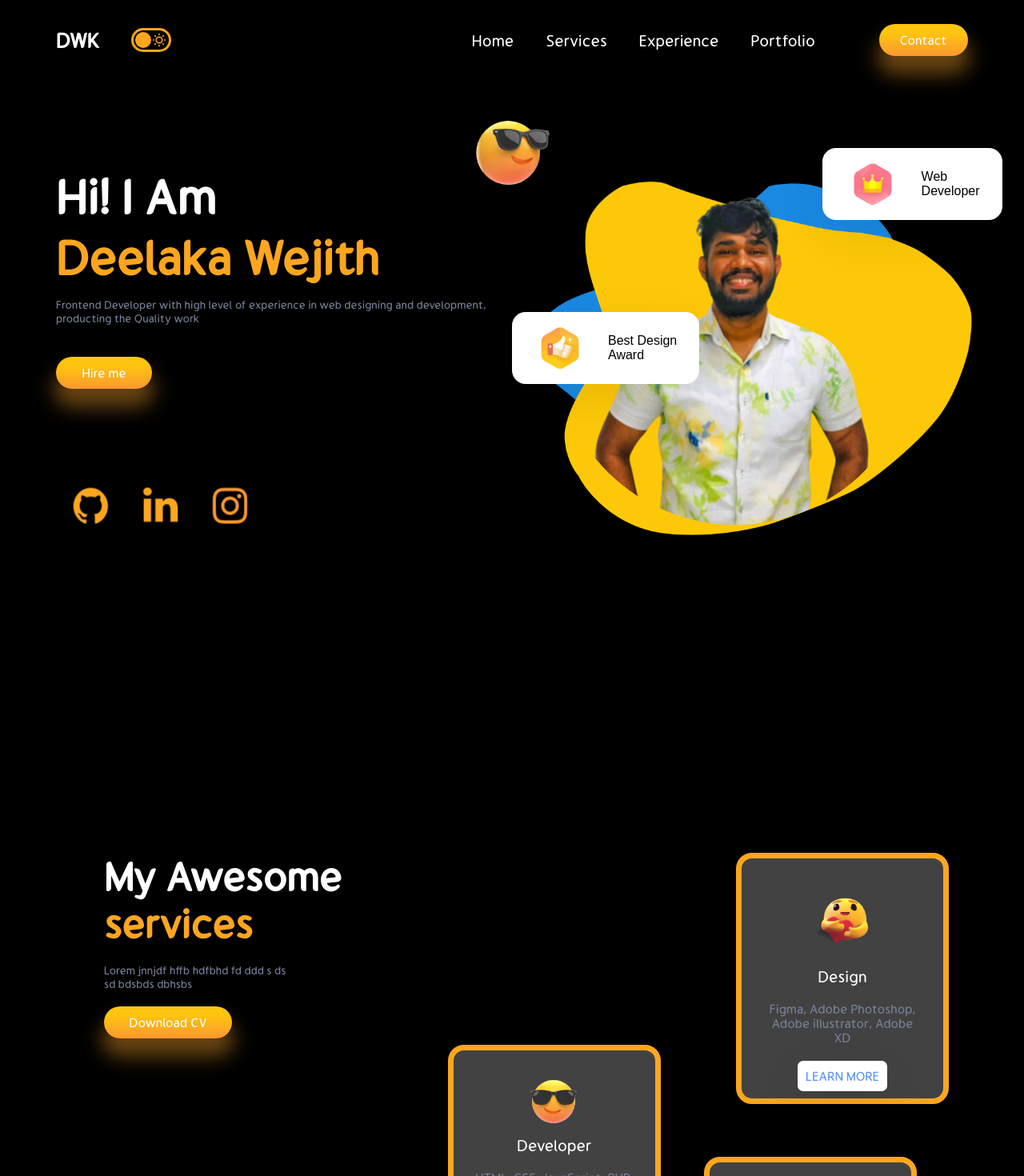
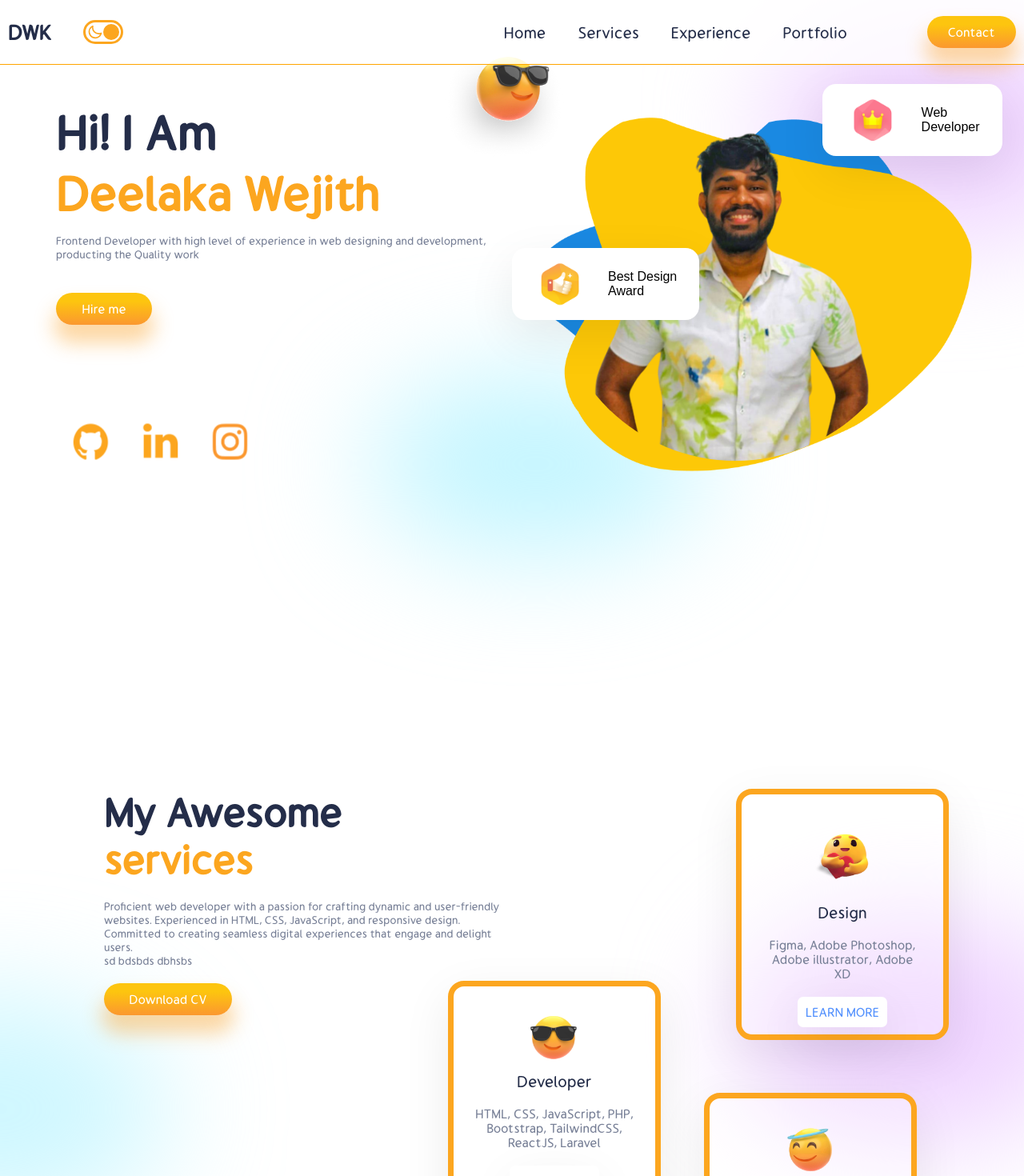
Before and after one commit to deelaka99/dee-wej-kar-portfolio, a React (Vite) app: page / in a window 1280 px wide. Shown: the top 1470 px of the page at 80% size. Built offline with nearby package versions, Linux system fonts and the light colour scheme.

Commit message:
added few changes

```diff
--- a/src/App.jsx
+++ b/src/App.jsx
@@ -17,7 +17,7 @@ function App() {
     <div
       className="App"
       style={{
-        background: darkMode ? "black" : "",
+        background: darkMode ? "#121212" : "",
         color: darkMode ? "white" : "",
       }}
     >
--- a/src/Context.jsx
+++ b/src/Context.jsx
@@ -2,7 +2,7 @@ import { createContext, useReducer } from "react";
 
 export const themeContext = createContext();
 
-const initialState = { darkMode: true };
+const initialState = { darkMode: false };
 
 const themeReducer = (state, action) => {
   switch (action.type) {
--- a/src/components/contact/Contact.jsx
+++ b/src/components/contact/Contact.jsx
@@ -33,7 +33,7 @@ function Contact() {
   };
 
   return (
-    <div className="contact-form">
+    <div className="contact-form" id="Contact">
       <div className="w-left">
         <div className="awesome">
           <span style={{color:darkMode?'white':''}}>Get in touch</span>
@@ -50,15 +50,15 @@ function Contact() {
             type="text"
             name="user_name"
             className="user"
-            placeholder="Name"
+            placeholder="Name" style={{background:darkMode ?"#444444":"",color:darkMode?"white":""}}
           />
           <input
             type="email"
             name="user_email"
             className="user"
-            placeholder="Email"
+            placeholder="Email" style={{background:darkMode ?"#444444":"",color:darkMode?"white":""}}
           />
-          <textarea name="message" className="user" placeholder="Message" />
+          <textarea name="message" className="user" placeholder="Message"  style={{background:darkMode ?"#444444":"",color:darkMode?"white":""}}/>
           <input type="submit" value="Send" className="button" />
           <span>{done && "Thanks for contactin me!"}</span>
           <div
--- a/src/components/experience/Experience.jsx
+++ b/src/components/experience/Experience.jsx
@@ -10,17 +10,17 @@ const Experience = () => {
     <div className='experience' id='Experience'>
       <div className="achievement">
         <div className="circle" style={{color:darkMode?'black':''}}>4+</div>
-        <span>Years</span>
+        <span style={{color:darkMode?'white':''}}>Years</span>
         <span>Experience</span>
       </div>
       <div className="achievement">
         <div className="circle" style={{color:darkMode?'black':''}}>4+</div>
-        <span>Completed</span>
+        <span style={{color:darkMode?'white':''}}>Completed</span>
         <span>Projects</span>
       </div>
       <div className="achievement">
         <div className="circle" style={{color:darkMode?'black':''}}>2+</div>
-        <span>Companies</span>
+        <span style={{color:darkMode?'white':''}}>Companies</span>
         <span>Work</span>
       </div>
     </div>
--- a/src/components/experience/experience.css
+++ b/src/components/experience/experience.css
@@ -5,6 +5,7 @@
   gap: 5rem;
   height: 30vh;
   margin-bottom: 8rem;
+  padding-top: 5rem;
   color: var(--black);
 }
 
--- a/src/components/intro/Intro.jsx
+++ b/src/components/intro/Intro.jsx
@@ -13,14 +13,14 @@ import FloatingDiv from "../floatingDiv/FloatingDiv";
 import { themeContext } from "../../Context";
 import { useContext } from "react";
 import { motion } from "framer-motion";
+import { Link } from "react-scroll";
 
 const Intro = () => {
   const transition = { duration: 2, type: "spring" };
-
   const theme = useContext(themeContext);
   const darkMode = theme.state.darkMode;
   return (
-    <div className="intro">
+    <div className="intro" id="Intro">
       <div className="i-left">
         <div className="i-name">
           <span style={{ color: darkMode ? "white" : "" }}>Hi! I Am</span>
@@ -30,7 +30,9 @@ const Intro = () => {
             and development, producting the Quality work
           </span>
         </div>
+        <Link spy={true} to="Contact" smooth={true}>
         <button className="button i-button">Hire me</button>
+        </Link>
         <div className="i-icons">
           <a href="">
             <img src={Github} alt="github" />
--- a/src/components/intro/intro.css
+++ b/src/components/intro/intro.css
@@ -113,7 +113,7 @@
 @media screen and (max-width:480px){
   .intro{
     flex-direction: column;
-    height: 64rem;
+    height: 80rem;
     gap: 7rem;
   }
 
--- a/src/components/navbar/Navbar.jsx
+++ b/src/components/navbar/Navbar.jsx
@@ -2,13 +2,14 @@ import React from "react";
 import "./navbar.css";
 import Toggle from "../Toggle/Toggle";
 import { Link } from "react-scroll";
-import Services from "../services/Services";
-import Experience from "../experience/Experience";
-import Portfolio from "../portfolio/Portfolio";
+import { themeContext } from "../../Context";
+import { useContext } from "react";
 
 const Navbar = () => {
+  const theme = useContext(themeContext);
+  const darkMode = theme.state.darkMode;
   return (
-    <div className="n-wrapper">
+    <div className="n-wrapper" style={{backgroundColor:darkMode?"rgba(0, 0, 0, 0.8)":""}}>
       <div className="n-left">
         <div className="n-name">DWK</div>
         <Toggle />
@@ -18,36 +19,28 @@ const Navbar = () => {
           <ul style={{ listStyleType: "none" }}>
             <Link
               spy={true}
-              to='Navbar'
+              to="Intro"
               smooth={true}
               activeClass="activeClass"
             >
               <li>Home</li>
             </Link>
-            <Link
-              spy={true}
-              to='Services'
-              smooth={true}
-            >
+            <Link spy={true} to="Services" smooth={true}>
               <li>Services</li>
             </Link>
-            <Link
-              spy={true}
-              to='Experience'
-              smooth={true}
-            >
+            <Link spy={true} to="Experience" smooth={true}>
               <li>Experience</li>
             </Link>
-            <Link
-              spy={true}
-              to='Portfolio'
-              smooth={true}
-            >
+            <Link spy={true} to="Portfolio" smooth={true}>
               <li>Portfolio</li>
             </Link>
           </ul>
         </div>
-        <button className="button n-button">Contact</button>
+        <div className="btn-holder">
+          <Link spy={true} to="Contact" smooth={true}>
+            <button className="button n-button">Contact</button>
+          </Link>
+        </div>
       </div>
     </div>
   );
--- a/src/components/navbar/navbar.css
+++ b/src/components/navbar/navbar.css
@@ -1,9 +1,18 @@
 .n-wrapper {
+  position: fixed;
+  width: 100%;
+  background-color: rgba(255, 255, 255, 0.8);
   height: 10vh;
   display: flex;
   justify-content: space-between;
   margin-bottom: 2rem;
   top: 0;
+  left: 0;
+  padding-left: 10px;
+  padding-right: 10px;
+  z-index: 1000;
+  border-bottom: 1px solid orange;
+
 }
 
 .n-left {
@@ -43,11 +52,21 @@
   color: var(--orange);
 }
 
+.btn-holder{
+  display: flex;
+  align-items: center;
+  justify-content: center;
+  padding: 20px;
+}
+
 .n-button{
   flex: 2;
 }
 
 @media screen and (max-width:480px){
+  .n-wrapper{
+    border: none;
+  }
   .n-list{
     display: none;
   }
--- a/src/components/services/Services.jsx
+++ b/src/components/services/Services.jsx
@@ -9,7 +9,7 @@ import { useContext } from "react";
 import { motion } from "framer-motion";
 
 const Services = () => {
-  const transition = {duration:1, type:'spring'}
+  const transition = { duration: 1, type: "spring" };
   const theme = useContext(themeContext);
   const darkMode = theme.state.darkMode;
   return (
@@ -19,7 +19,10 @@ const Services = () => {
         <span style={{ color: darkMode ? "white" : "" }}>My Awesome</span>
         <span>services</span>
         <span>
-          Lorem jnnjdf hffb hdfbhd fd ddd s ds
+          Proficient web developer with a passion for crafting dynamic and
+          user-friendly websites. Experienced in HTML, CSS, JavaScript, and
+          responsive design. Committed to creating seamless digital experiences
+          that engage and delight users.
           <br />
           sd bdsbds dbhsbs
         </span>
@@ -30,7 +33,7 @@ const Services = () => {
       <div className="cards">
         {/**1st card */}
         <motion.div
-          initial={{ left: "25rem"}}
+          initial={{ left: "25rem" }}
           whileInView={{ left: "14rem" }}
           transition={transition}
           style={{ left: "14rem" }}
@@ -46,12 +49,18 @@ const Services = () => {
           <Card
             emoji={Glasses}
             heading={"Developer"}
-            detail={"HTML, CSS, JavaScript, PHP, Bootstrap, TailwindCSS, ReactJS, Laravel"}
+            detail={
+              "HTML, CSS, JavaScript, PHP, Bootstrap, TailwindCSS, ReactJS, Laravel"
+            }
           />
         </div>
         {/*3rd card */}
         <div style={{ top: "19rem", left: "12rem" }}>
-          <Card emoji={Humble} heading={"UI/UX"} detail={"Figma, Adobe Photoshop, Adobe illustrator, Adobe XD"} />
+          <Card
+            emoji={Humble}
+            heading={"UI/UX"}
+            detail={"Figma, Adobe Photoshop, Adobe illustrator, Adobe XD"}
+          />
         </div>
         <div
           className="blur s-blur2"
--- a/src/components/works/Works.jsx
+++ b/src/components/works/Works.jsx
@@ -21,13 +21,9 @@ const Works = () => {
         </span>
         <span>Brands & Clients</span>
         <span>
-          Lorem jnnjdf hffb hdfbhd fd ddd s ds
-          <br />
-          sd bdsbds dbhsbs
-          <br />
-          Lorem jnnjdf hffb hdfbhd fd ddd s ds
-          <br />
-          sd bdsbds dbhsbs
+          Proudly served a diverse portfolio of renowned brands and satisfied
+          clients, delivering exceptional results and fostering lasting
+          partnerships.
         </span>
         <button className="button s-button">Hire me</button>
         <div className="blur s-blur" style={{ background: "#ABF1FF94" }}></div>
@@ -37,8 +33,8 @@ const Works = () => {
         <motion.div
           initial={{ rotate: 45 }}
           whileInView={{ rotate: 0 }}
-          viewport={{margin:'-40px'}}
-          transition={{duration:3.5, type:'spring'}}
+          viewport={{ margin: "-40px" }}
+          transition={{ duration: 3.5, type: "spring" }}
           className="w-mainCircle"
         >
           <div className="w-secCircle">
```
